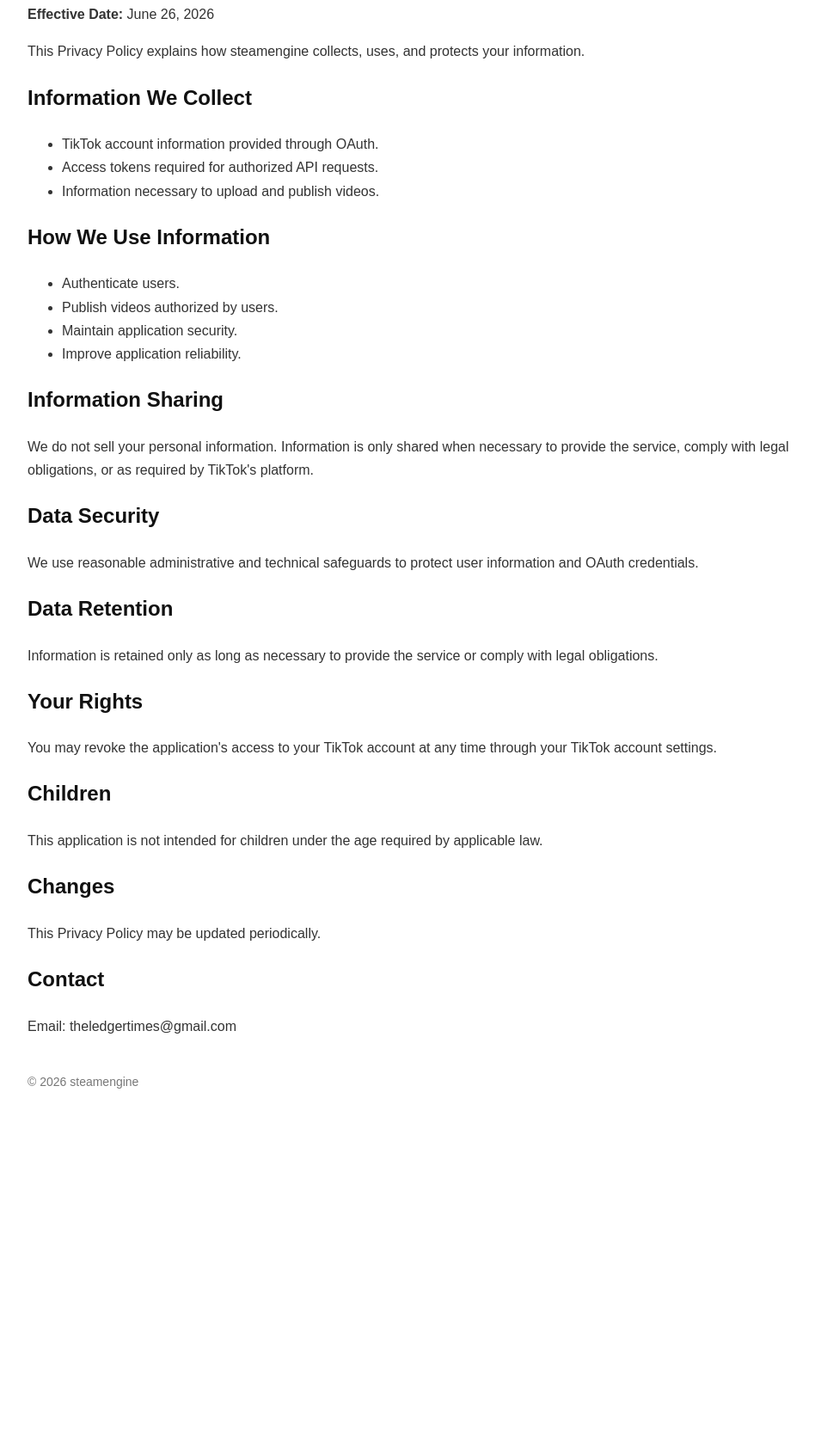
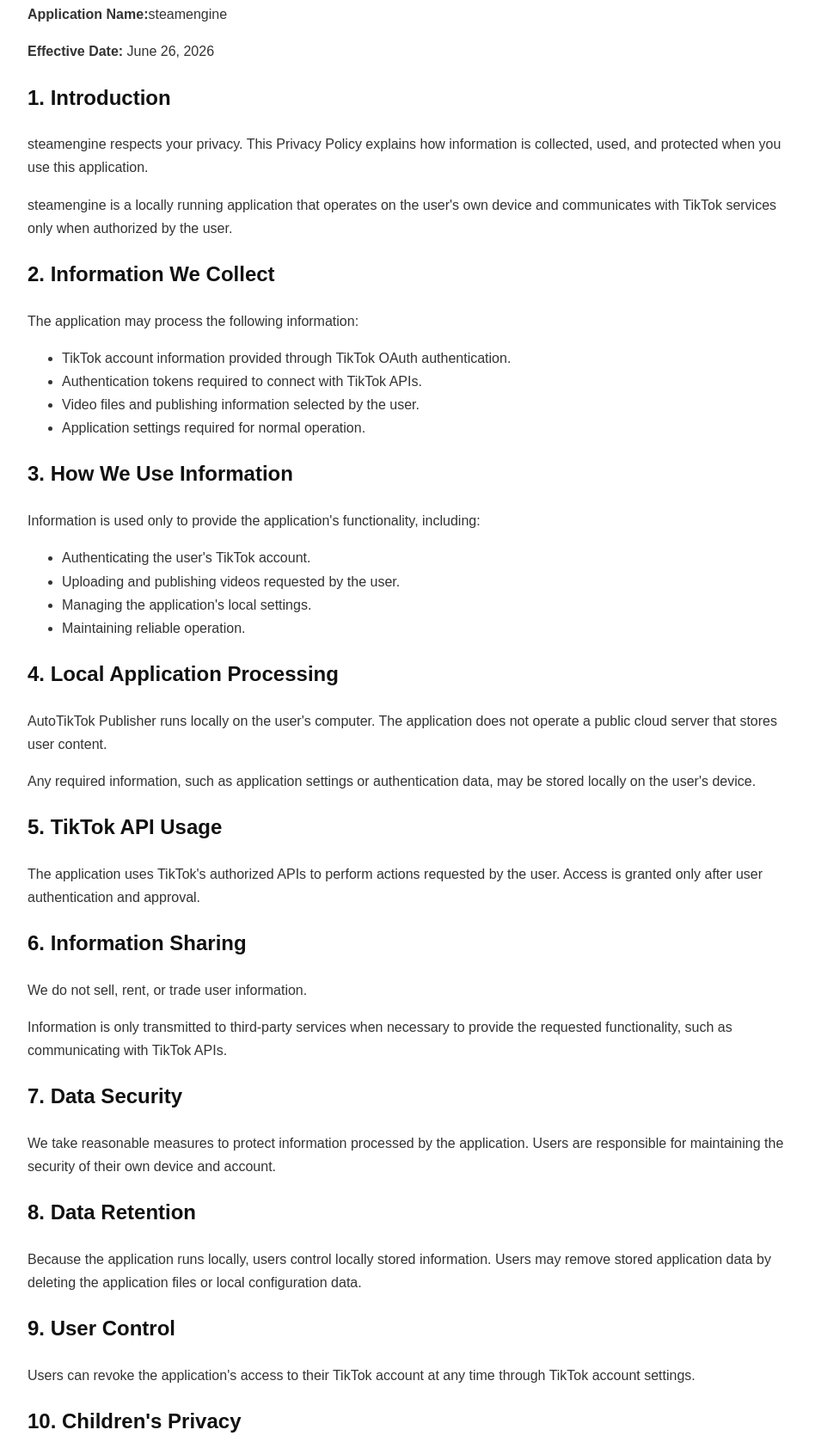
Before and after one commit to gekkoblack3-ship-it/tiktok-legal, a plain HTML site: page index.html in a window 1280 px wide. Shown: the part 154-1831 px from the top of the page at 86% size, without its empty margins (158-1106 px from the left). Before the commit the page ends 1485 px from the top, so only its background shows below. Drawn offline with Linux system fonts and the light colour scheme.

Commit message:
Update index.html

```diff
--- a/index.html
+++ b/index.html
@@ -1,62 +1,212 @@
 <!DOCTYPE html>
 <html lang="en">
 <head>
+
 <meta charset="UTF-8">
 <meta name="viewport" content="width=device-width, initial-scale=1.0">
-<title>Privacy Policy - steamengine</title>
+
+<title>Privacy Policy - SteamEngine</title>
+
 <style>
-body{font-family:Arial,sans-serif;max-width:900px;margin:40px auto;padding:20px;line-height:1.7;color:#333}
-h1,h2{color:#111}
-footer{margin-top:40px;color:#777;font-size:14px}
+body {
+    font-family: Arial, sans-serif;
+    max-width: 900px;
+    margin: 40px auto;
+    padding: 20px;
+    line-height: 1.7;
+    color: #333;
+}
+
+h1, h2 {
+    color: #111;
+}
+
+footer {
+    margin-top: 40px;
+    font-size: 14px;
+    color: #777;
+}
+
+.box {
+    background: #f5f5f5;
+    padding: 15px;
+    border-radius: 8px;
+}
 </style>
+
 </head>
+
 <body>
+
 
 <h1>Privacy Policy</h1>
 
+<p><strong>Application Name:</strong>steamengine</p>
+
 <p><strong>Effective Date:</strong> June 26, 2026</p>
 
-<p>This Privacy Policy explains how steamengine collects, uses, and protects your information.</p>
 
-<h2>Information We Collect</h2>
+<h2>1. Introduction</h2>
+
+<p>
+steamengine respects your privacy. This Privacy Policy explains how
+information is collected, used, and protected when you use this application.
+</p>
+
+<p>
+steamengine is a locally running application that operates on the
+user's own device and communicates with TikTok services only when authorized
+by the user.
+</p>
+
+
+<h2>2. Information We Collect</h2>
+
+<p>
+The application may process the following information:
+</p>
+
 <ul>
-<li>TikTok account information provided through OAuth.</li>
-<li>Access tokens required for authorized API requests.</li>
-<li>Information necessary to upload and publish videos.</li>
+
+<li>
+TikTok account information provided through TikTok OAuth authentication.
+</li>
+
+<li>
+Authentication tokens required to connect with TikTok APIs.
+</li>
+
+<li>
+Video files and publishing information selected by the user.
+</li>
+
+<li>
+Application settings required for normal operation.
+</li>
+
 </ul>
 
-<h2>How We Use Information</h2>
+
+<h2>3. How We Use Information</h2>
+
+<p>
+Information is used only to provide the application's functionality, including:
+</p>
+
 <ul>
-<li>Authenticate users.</li>
-<li>Publish videos authorized by users.</li>
-<li>Maintain application security.</li>
-<li>Improve application reliability.</li>
+
+<li>
+Authenticating the user's TikTok account.
+</li>
+
+<li>
+Uploading and publishing videos requested by the user.
+</li>
+
+<li>
+Managing the application's local settings.
+</li>
+
+<li>
+Maintaining reliable operation.
+</li>
+
 </ul>
 
-<h2>Information Sharing</h2>
-<p>We do not sell your personal information. Information is only shared when necessary to provide the service, comply with legal obligations, or as required by TikTok's platform.</p>
 
-<h2>Data Security</h2>
-<p>We use reasonable administrative and technical safeguards to protect user information and OAuth credentials.</p>
+<h2>4. Local Application Processing</h2>
 
-<h2>Data Retention</h2>
-<p>Information is retained only as long as necessary to provide the service or comply with legal obligations.</p>
+<p>
+AutoTikTok Publisher runs locally on the user's computer. The application does
+not operate a public cloud server that stores user content.
+</p>
 
-<h2>Your Rights</h2>
-<p>You may revoke the application's access to your TikTok account at any time through your TikTok account settings.</p>
+<p>
+Any required information, such as application settings or authentication data,
+may be stored locally on the user's device.
+</p>
 
-<h2>Children</h2>
-<p>This application is not intended for children under the age required by applicable law.</p>
 
-<h2>Changes</h2>
-<p>This Privacy Policy may be updated periodically.</p>
+<h2>5. TikTok API Usage</h2>
 
-<h2>Contact</h2>
-<p>Email: theledgertimes@gmail.com</p>
+<p>
+The application uses TikTok's authorized APIs to perform actions requested by
+the user. Access is granted only after user authentication and approval.
+</p>
+
+
+<h2>6. Information Sharing</h2>
+
+<p>
+We do not sell, rent, or trade user information.
+</p>
+
+<p>
+Information is only transmitted to third-party services when necessary to provide
+the requested functionality, such as communicating with TikTok APIs.
+</p>
+
+
+<h2>7. Data Security</h2>
+
+<p>
+We take reasonable measures to protect information processed by the application.
+Users are responsible for maintaining the security of their own device and account.
+</p>
+
+
+<h2>8. Data Retention</h2>
+
+<p>
+Because the application runs locally, users control locally stored information.
+Users may remove stored application data by deleting the application files or
+local configuration data.
+</p>
+
+
+<h2>9. User Control</h2>
+
+<p>
+Users can revoke the application's access to their TikTok account at any time
+through TikTok account settings.
+</p>
+
+
+<h2>10. Children's Privacy</h2>
+
+<p>
+This application is not intended for children under the minimum age required by
+applicable laws and platform policies.
+</p>
+
+
+<h2>11. Changes to This Privacy Policy</h2>
+
+<p>
+This Privacy Policy may be updated from time to time. Changes will be reflected
+on this page with an updated effective date.
+</p>
+
+
+<h2>12. Contact Information</h2>
+
+<div class="box">
+
+<p>
+Email: theledgertimes@gmail.com
+</p>
+
+</div>
+
 
 <footer>
-© 2026 steamengine
+
+<p>
+© 2026 steamengine. All rights reserved.
+</p>
+
 </footer>
+
 
 </body>
 </html>
```
